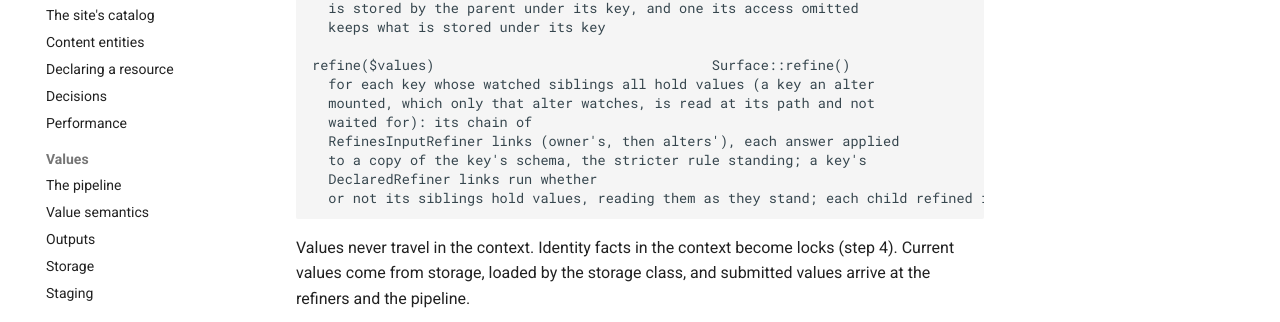
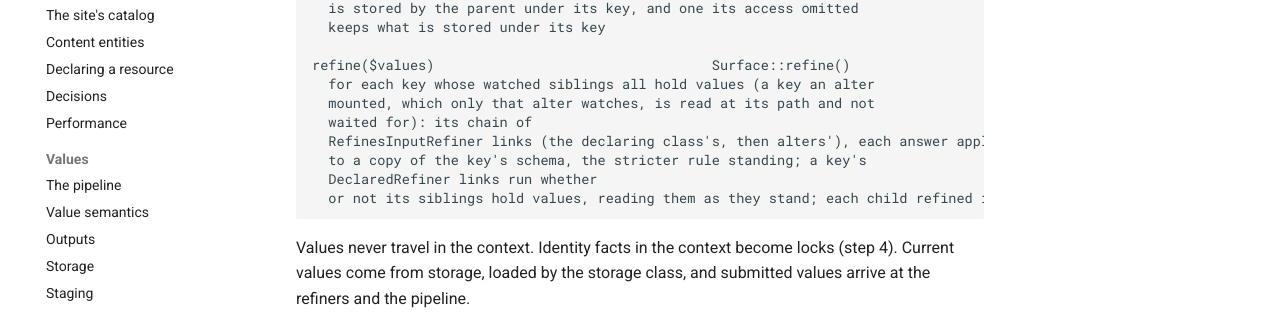
Before and after one commit to mlander/surface, an MkDocs documentation site: the page built from docs/how-it-fits.md, in a window 1280 px wide and 900 px high, scrolled down 2793 px. Shown: the part 470-792 px from the top of the window. Built offline with MkDocs 1.6.1 and Material for MkDocs 9.7.7, drawn with Linux system fonts in a browser that asks for light colours; some of the changed text lies outside the part shown.

Commit message:
Slice 35 terms: the footprint's nine storage paths, and two lines the kit's rows no longer matched (the declaring class's refiners first; the how-to page)

```diff
--- a/docs/how-it-fits.md
+++ b/docs/how-it-fits.md
@@ -160,7 +160,7 @@ refine($values)                                  Surface::refine()
   for each key whose watched siblings all hold values (a key an alter
   mounted, which only that alter watches, is read at its path and not
   waited for): its chain of
-  RefinesInputRefiner links (owner's, then alters'), each answer applied
+  RefinesInputRefiner links (the declaring class's, then alters'), each answer applied
   to a copy of the key's schema, the stricter rule standing; a key's
   DeclaredRefiner links run whether
   or not its siblings hold values, reading them as they stand; each child refined in its own frame
```
Also changed, not shown: 2 other files.
